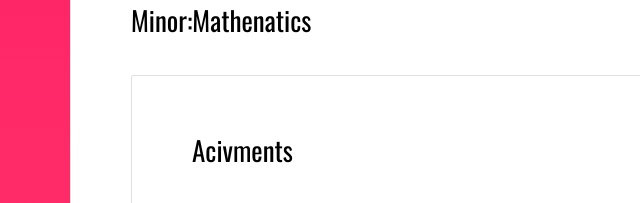
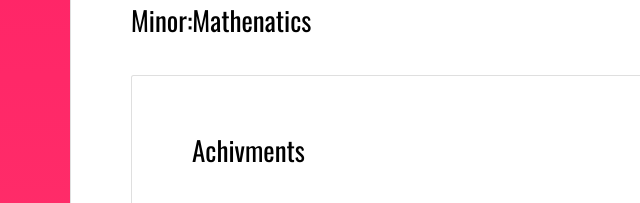
Before and after one commit to Kumari-V/portpolio-2, a plain HTML site: page index.html in a window 1280 px wide. Shown: the part 1480-1683 px from the top of the page, 0-640 px from the left. Drawn offline with nearby package versions, Linux system fonts and the light colour scheme.

Commit message:
Update index.html

```diff
--- a/index.html
+++ b/index.html
@@ -103,7 +103,7 @@
           </di>
           <div class="card">
           <div class="card-block">
-            <h2>Acivments</h2>
+            <h2>Achivments</h2>
             <div class="row">
               <div class="col-md-4">
                 <div class="achivment-experience">
```
